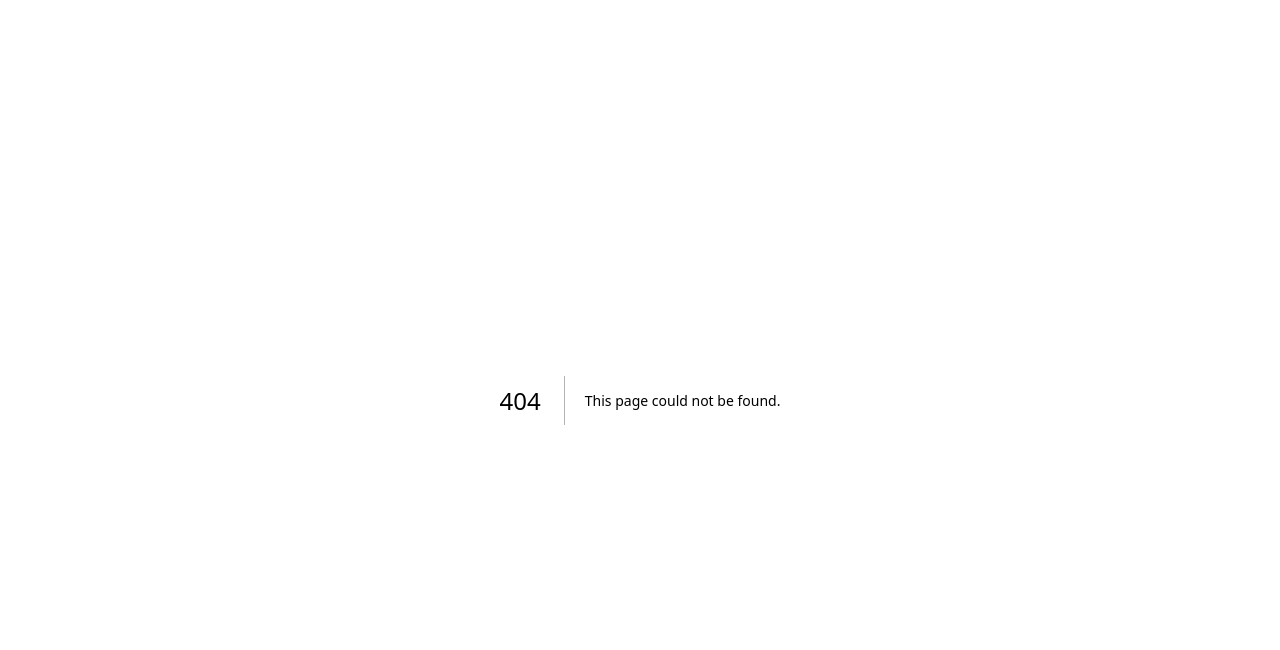
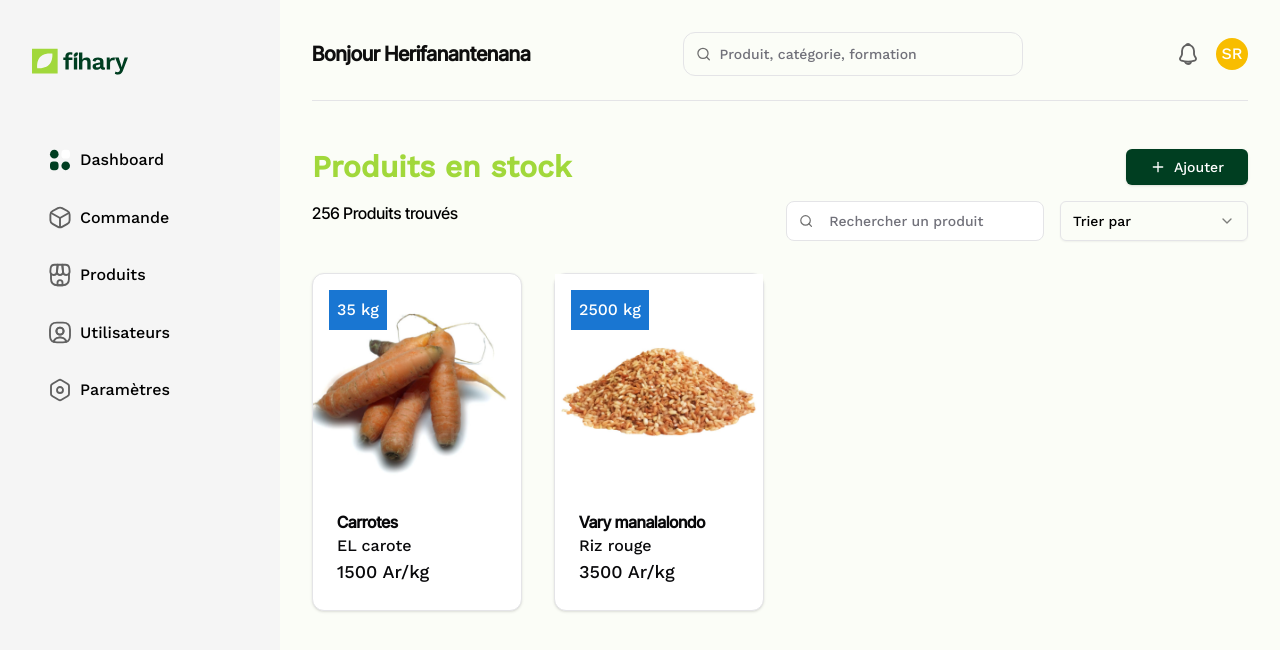
Before and after one commit to DMikaia/fihary-front, a Next.js app: page /admin/stock in a window 1280 px wide. Before the commit this address had no page. Shown: the top 650 px of the page. Built offline with nearby package versions, Linux system fonts and the light colour scheme.

Commit message:
feat: finished the basic layout of stock

```diff
--- /dev/null
+++ b/src/app/admin/stock/page.tsx
@@ -0,0 +1,35 @@
+import StockAction from "@/components/section/admin/stock/components/StockAction";
+import { STOCK_MOCK_DATA } from "@/constants/__mock__/adminMock";
+import StockCard from "@/components/shared/cards/StockCard";
+
+export default function Stock() {
+  return (
+    <section className="admin__stock px-6 md:px-8 w-full mt-4 flex flex-col gap-8">
+      <div className="w-full flex flex-col md:flex-row gap-4 justify-between">
+        <div className="flex flex-col gap-4">
+          <h1 className="text-3xl text-primary-foreground font-bold">
+            Produits en stock
+          </h1>
+          <p className="inter-tight">256 Produits trouvés</p>
+        </div>
+
+        <StockAction />
+      </div>
+
+      <div className="w-full grid grid-cols-1 sm:grid-cols-2 md:grid-cols-3 lg:grid-cols-4 gap-8">
+        {STOCK_MOCK_DATA.map((item, id) => (
+          <StockCard
+            key={id}
+            id={id}
+            name={item.name}
+            description={item.description}
+            img={item.img}
+            quantity={item.quantity}
+            unit={item.unit}
+            price={item.price}
+          />
+        ))}
+      </div>
+    </section>
+  );
+}
--- /dev/null
+++ b/src/components/section/admin/stock/components/StockAction.tsx
@@ -0,0 +1,82 @@
+"use client";
+
+import { Input } from "@/components/ui/input";
+import { Button } from "@/components/ui/button";
+import {
+  Select,
+  SelectContent,
+  SelectItem,
+  SelectTrigger,
+  SelectValue,
+} from "@/components/ui/select";
+import { useState } from "react";
+import { Plus, RotateCcw, Search } from "lucide-react";
+
+export default function StockAction() {
+  const [search, setSearch] = useState<string>("");
+  const [sort, setSort] = useState<string>("");
+  const [show, setShow] = useState<boolean>(false);
+
+  return (
+    <div className="flex flex-col gap-4 items-end">
+      <Button className="flex gap-2 px-6 items-center w-fit">
+        <Plus size={16} className="text-white" />
+        <p>Ajouter</p>
+      </Button>
+
+      <div className="flex gap-4 items-center">
+        <Input
+          value={search}
+          onChange={(e) => {
+            if (search.length === 0 && !show) {
+              setShow(true);
+            }
+
+            setSearch(e.target.value);
+          }}
+          placeholder="Rechercher un produit"
+          suffix={<Search size={16} className="stroke-secondary-2" />}
+          className="flex flex-row-reverse gap-2 w-fit h-10 pr-6"
+        />
+
+        <Select
+          onValueChange={(e) => {
+            if (sort.length === 0 && !show) {
+              setShow(true);
+            }
+
+            setSort(e);
+          }}
+          defaultValue={sort}
+          value={sort}
+        >
+          <SelectTrigger className="w-[188px] h-10">
+            <SelectValue placeholder="Trier par" />
+          </SelectTrigger>
+          <SelectContent>
+            <SelectItem value="most-sells" className="flex gap-4">
+              <p className="text-primary font-semibold">Plus achetés</p>
+            </SelectItem>
+            <SelectItem value="availability" className="flex gap-4">
+              <p className="text-primary font-semibold">Disponibilité</p>
+            </SelectItem>
+          </SelectContent>
+        </Select>
+
+        <Button
+          variant={"outline"}
+          className={`p-2 h-10 w-10 rounded-lg justify-center items-center ${
+            show ? "flex" : "hidden"
+          }`}
+          onClick={() => {
+            setShow(false);
+            setSearch("");
+            setSort("");
+          }}
+        >
+          <RotateCcw size={16} className="stroke-secondary" />
+        </Button>
+      </div>
+    </div>
+  );
+}
--- /dev/null
+++ b/src/components/shared/cards/StockCard.tsx
@@ -0,0 +1,57 @@
+import { Card, CardContent } from "@/components/ui/card";
+import { Button } from "@/components/ui/button";
+import { Stock } from "@/constants/type";
+import Image from "next/image";
+
+interface Props {
+  id: number;
+}
+
+export default function StockCard({
+  id,
+  name,
+  description,
+  price,
+  quantity,
+  unit,
+  img,
+}: Props & Stock) {
+  return (
+    <Card className="group w-full">
+      <div className="h-[236px] relative w-full">
+        <p className="absolute left-4 top-4 bg-[#1976D2] text-white p-2">
+          {quantity} {unit}
+        </p>
+        <Image
+          src={img}
+          alt={`stock_card_${id}`}
+          width={236}
+          height={236}
+          className="w-[236px] h-[236px] object-cover"
+        />
+      </div>
+
+      <CardContent className="flex flex-row justify-between items-end">
+        <div>
+          <h1 className="inter-tight font-bold">{name}</h1>
+          <p>{description}</p>
+          <p className="text-lg">
+            {price} Ar/{unit}
+          </p>
+        </div>
+
+        <Button
+          variant={"ghost"}
+          className="group-hover:block hidden hover:bg-transparent w-fit h-fit p-0"
+        >
+          <Image
+            src={"/icons/carbon-add.svg"}
+            alt="add logo"
+            width={40}
+            height={40}
+          />
+        </Button>
+      </CardContent>
+    </Card>
+  );
+}
--- a/src/constants/__mock__/adminMock.ts
+++ b/src/constants/__mock__/adminMock.ts
@@ -123,4 +123,28 @@ const OrderInProgressMock: OrderTypes[] = [
   },
 ];
 
-export { GERNERAL_STAT, ADMIN_NOTIFICATIONS, OrderInProgressMock };
+const STOCK_MOCK_DATA = [
+  {
+    name: "Carrotes",
+    description: "EL carote",
+    img: "/img/mockdata/market-product-4.png",
+    quantity: 35,
+    price: 1500,
+    unit: "kg",
+  },
+  {
+    name: "Vary manalalondo",
+    description: "Riz rouge",
+    img: "/img/mockdata/market-product-1.png",
+    quantity: 2500,
+    price: 3500,
+    unit: "kg",
+  },
+];
+
+export {
+  GERNERAL_STAT,
+  ADMIN_NOTIFICATIONS,
+  OrderInProgressMock,
+  STOCK_MOCK_DATA,
+};
```
Also changed, not shown: src/constants/type.ts (+10 -0 lines), public/icons/carbon-add.svg (added), public/img/riz.png (added).
